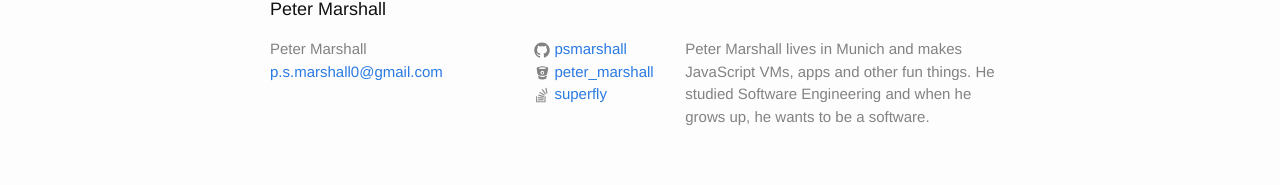
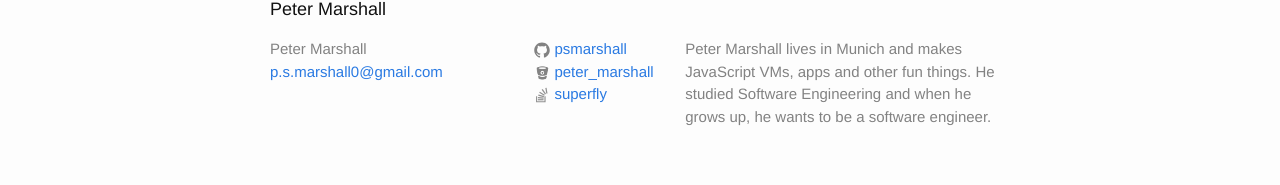
Before and after one commit to psmarshall/blog-and-portfolio, a Jekyll site: the page built from index.html, in a window 1280 px wide. Shown: the part 1504-1689 px from the top of the page. Built offline with Jekyll 4.4.1, drawn with Linux system fonts in a browser that asks for light colours; comment, search, counter and statistics services are not loaded.

Commit message:
Update _config.yml
Correct a funny typo. Rebuild the site once.

```diff
--- a/_config.yml
+++ b/_config.yml
@@ -4,7 +4,7 @@ email: p.s.marshall0@gmail.com
 description: > # this means to ignore newlines until "baseurl:"
   Peter Marshall lives in Munich and makes JavaScript VMs, apps and other fun
   things. He studied Software Engineering and when he grows up, he wants
-  to be a software.
+  to be a software engineer.
 baseurl: "" # the subpath of your site, e.g. /blog/
 url: "http://pmarshall.me" # the base hostname & protocol for your site
 github_username:    psmarshall
```
